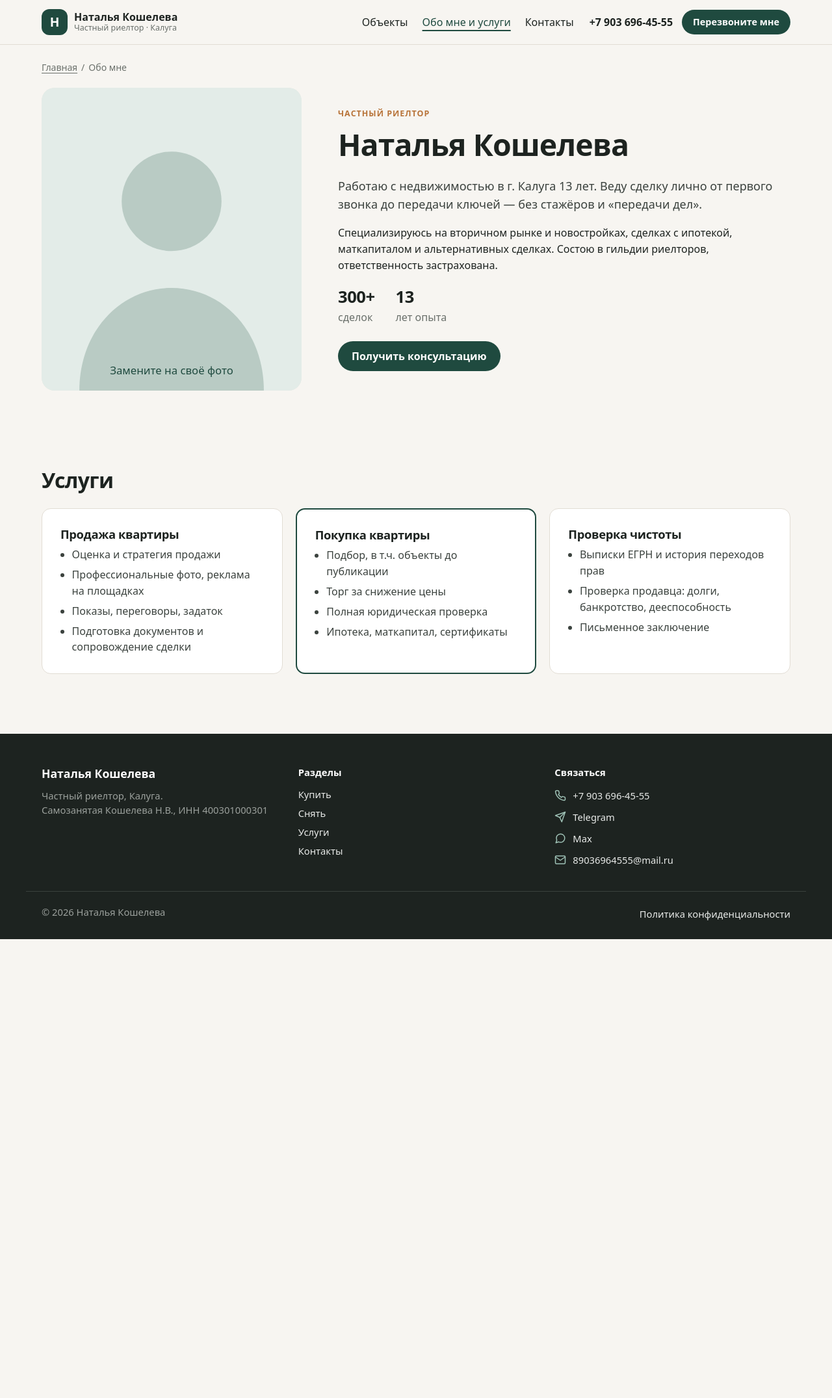
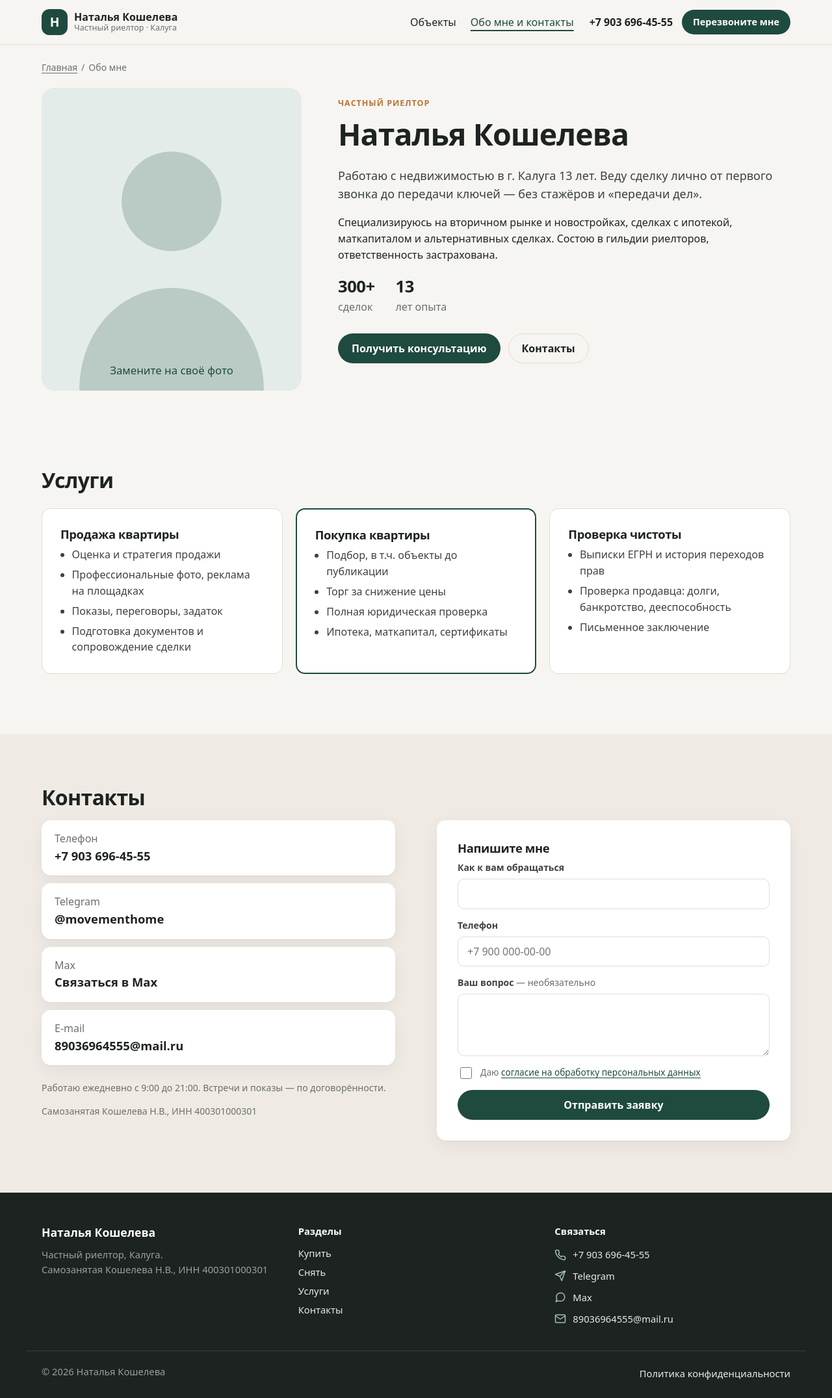
Before and after one commit to Stonkix/agent-website, a FastAPI app: page /about in a window 1280 px wide. Shown: the whole page at 65% size. Before the commit the page ends 1445 px from the top, so only its background shows below. Run offline with FastAPI, Linux system fonts and the light colour scheme; data comes from the database, SQL or seed files in the repository; data that the repository does not hold is empty; parts of the project's set-up code (start-up, migrations or seed data) failed here and were passed over.

Commit message:
Объединить «Обо мне и услуги» и «Контакты» в одну страницу
Контакты с формой переехали в конец /about (якорь #contacts),
/contacts отвечает 301 туда же, в меню остался один пункт.

Co-Authored-By: Claude Opus 5.5 <noreply@anthropic.com>

```diff
--- a/app/routes/leads.py
+++ b/app/routes/leads.py
@@ -49,7 +49,7 @@ def create_lead(
     def respond(template: str, **ctx):
         if is_htmx:
             return templates.TemplateResponse(request, template, form | ctx)
-        return RedirectResponse("/thanks" if template.endswith("success.html") else "/contacts", 303)
+        return RedirectResponse("/thanks" if template.endswith("success.html") else "/about#contacts", 303)
 
     if website:
         return respond("partials/lead_success.html")  # боту делаем вид, что всё ок
--- a/app/routes/pages.py
+++ b/app/routes/pages.py
@@ -227,9 +227,10 @@ def about(request: Request, db: Session = Depends(get_db)):
     return templates.TemplateResponse(request, "about.html", {"reviews": reviews, "sold": sold})
 
 
-@router.get("/contacts", response_class=HTMLResponse)
-def contacts(request: Request):
-    return templates.TemplateResponse(request, "contacts.html")
+@router.get("/contacts")
+def contacts():
+    # контакты теперь на странице «Обо мне»; старые ссылки ведут туда
+    return RedirectResponse("/about#contacts", status_code=301)
 
 
 @router.get("/privacy", response_class=HTMLResponse)
--- a/app/routes/seo.py
+++ b/app/routes/seo.py
@@ -11,7 +11,7 @@ from app.models import Property
 
 router = APIRouter()
 
-STATIC_PAGES = [("/", "1.0"), ("/catalog", "0.9"), ("/about", "0.6"), ("/contacts", "0.6")]
+STATIC_PAGES = [("/", "1.0"), ("/catalog", "0.9"), ("/about", "0.6")]
 
 
 @router.get("/sitemap.xml")
--- a/app/static/css/app.css
+++ b/app/static/css/app.css
@@ -305,7 +305,8 @@ input[type=range] { width: 100%; accent-color: var(--brand); }
 .price-card-price { font-size: 1.7rem; font-weight: 800; letter-spacing: -0.02em; margin-bottom: 16px; }
 .price-card-price small { font-size: .9rem; font-weight: 500; color: var(--muted); }
 .price-card ul { padding-left: 1.1em; margin: 0; color: #3b423e; display: grid; gap: 6px; }
-.contacts { padding-bottom: 72px; align-items: start; }
+.contacts { align-items: start; }
+section[id] { scroll-margin-top: 72px; } /* якорь не прячется под липкой шапкой */
 .contact-list { display: grid; gap: 12px; margin-bottom: 24px; }
 .contact-item { display: grid; background: var(--surface); padding: 16px 20px; border-radius: var(--radius); text-decoration: none; color: var(--ink); box-shadow: var(--shadow); }
 .contact-item strong { font-size: 1.15rem; }
--- a/app/templates/about.html
+++ b/app/templates/about.html
@@ -1,5 +1,5 @@
 {% extends "base.html" %}
-{% block title %}Обо мне и услуги — {{ settings.realtor_name }}, риелтор в г. {{ settings.city }}{% endblock %}
+{% block title %}Обо мне и контакты — {{ settings.realtor_name }}, риелтор в г. {{ settings.city }}{% endblock %}
 
 {% block content %}
 <div class="container page-head">
@@ -19,11 +19,14 @@
       <li><strong>{{ pr.deals_closed }}+</strong> сделок</li>
       <li><strong>{{ pr.years_experience }}</strong> {{ pr.years_experience|plural('год', 'года', 'лет') }} опыта</li>
     </ul>
-    <button class="btn btn-primary" type="button" data-lead="callback">Получить консультацию</button>
+    <div class="hero-cta">
+      <button class="btn btn-primary" type="button" data-lead="callback">Получить консультацию</button>
+      <a class="btn btn-ghost" href="#contacts">Контакты</a>
+    </div>
   </div>
 </section>
 
-<section class="section">
+<section class="section" id="services">
   <div class="container">
     <h2>Услуги</h2>
     <div class="prices">
@@ -74,4 +77,41 @@
   </div>
 </section>
 {% endif %}
+
+<section class="section section-alt" id="contacts">
+  <div class="container">
+    <h2>Контакты</h2>
+    <div class="split contacts">
+    <div>
+      <div class="contact-list">
+        <a class="contact-item" href="{{ settings.phone_href }}">
+          <span class="muted">Телефон</span><strong>{{ settings.phone }}</strong>
+        </a>
+        <a class="contact-item" href="https://t.me/{{ settings.telegram }}" target="_blank" rel="noopener">
+          <span class="muted">Telegram</span><strong>@{{ settings.telegram }}</strong>
+        </a>
+        {% if settings.max_url %}
+        <a class="contact-item" href="{{ settings.max_url }}" target="_blank" rel="noopener">
+          <span class="muted">Max</span><strong>Связаться в Max</strong>
+        </a>
+        {% endif %}
+        <a class="contact-item" href="mailto:{{ settings.email }}">
+          <span class="muted">E-mail</span><strong>{{ settings.email }}</strong>
+        </a>
+        {% if settings.office_address %}
+        <div class="contact-item">
+          <span class="muted">Офис</span><strong>{{ settings.office_address }}</strong>
+        </div>
+        {% endif %}
+      </div>
+      <p class="muted small">Работаю ежедневно с 9:00 до 21:00. Встречи и показы — по договорённости.</p>
+      <p class="muted small">{{ settings.legal_info }}</p>
+    </div>
+    <div class="panel">
+      <h3>Напишите мне</h3>
+      {% with kind="question", show_message=True, message_label="Ваш вопрос" %}{% include "partials/lead_form.html" %}{% endwith %}
+    </div>
+    </div>
+  </div>
+</section>
 {% endblock %}
--- a/app/templates/base.html
+++ b/app/templates/base.html
@@ -41,8 +41,7 @@
       <nav class="main-nav" id="main-nav" aria-label="Основное меню">
         {% set path = request.url.path %}
         <a href="/catalog" {% if path.startswith('/catalog') %}aria-current="page"{% endif %}>Объекты</a>
-        <a href="/about" {% if path == '/about' %}aria-current="page"{% endif %}>Обо мне и услуги</a>
-        <a href="/contacts" {% if path == '/contacts' %}aria-current="page"{% endif %}>Контакты</a>
+        <a href="/about" {% if path == '/about' %}aria-current="page"{% endif %}>Обо мне и контакты</a>
         <a class="nav-phone" href="{{ settings.phone_href }}">{{ settings.phone }}</a>
       </nav>
       <div class="header-actions">
@@ -69,8 +68,8 @@
         <div class="footer-h">Разделы</div>
         <a href="/catalog?deal=sale">Купить</a>
         <a href="/catalog?deal=rent">Снять</a>
-        <a href="/about">Услуги</a>
-        <a href="/contacts">Контакты</a>
+        <a href="/about#services">Услуги</a>
+        <a href="/about#contacts">Контакты</a>
       </div>
       <div>
         <div class="footer-h">Связаться</div>
```
Also changed, not shown: app/templates/contacts.html (deleted, +0 -41 lines), tests/test_smoke.py (+8 -1 lines), README.md.
